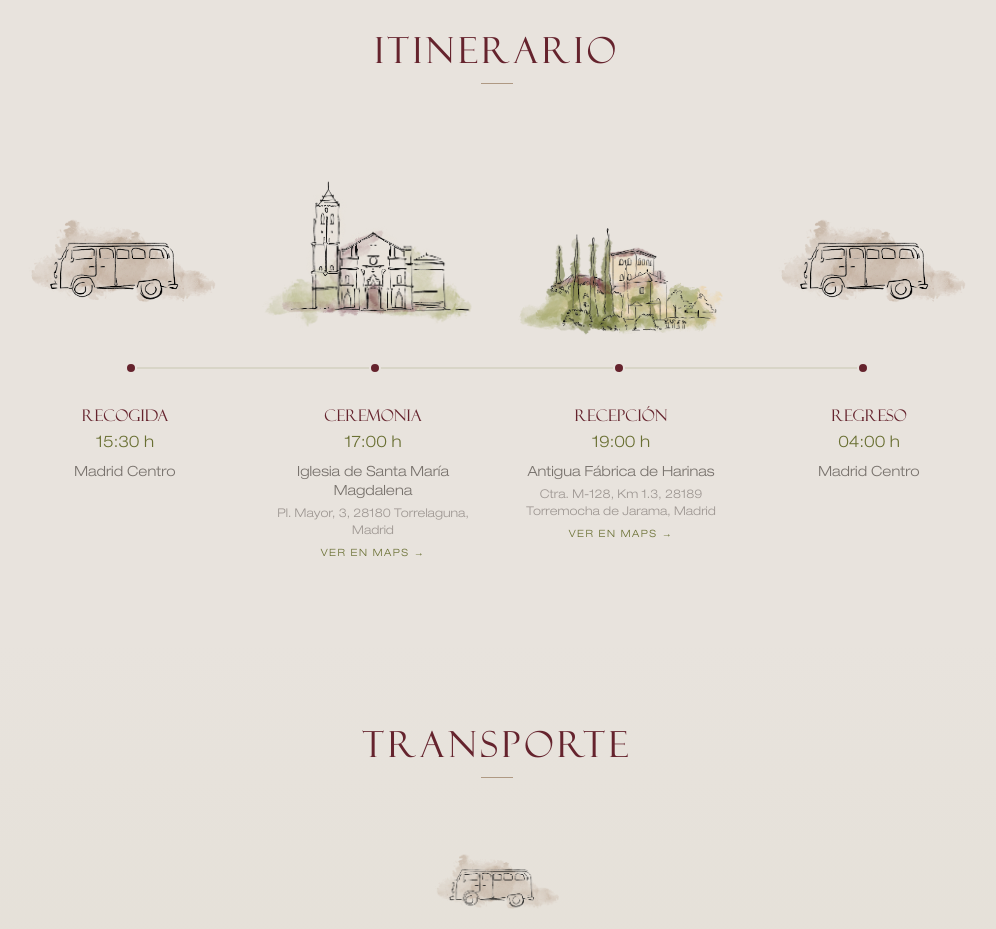
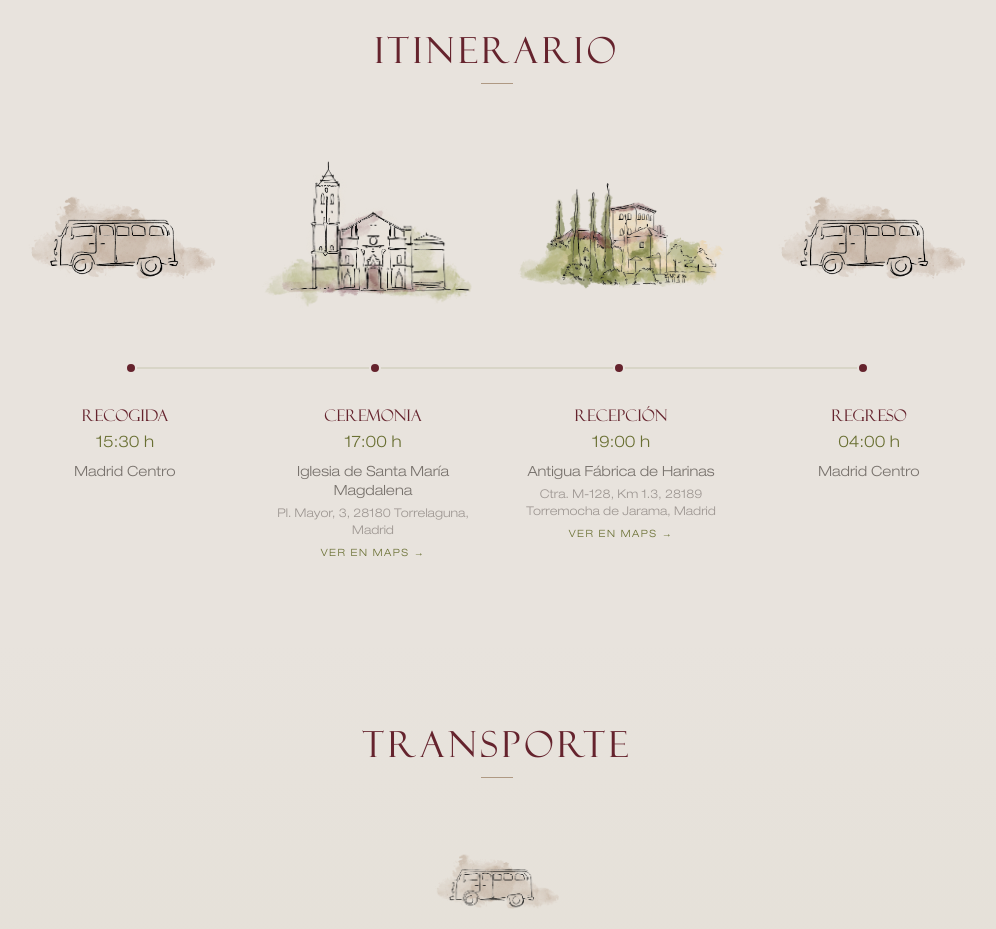
Before and after one commit to Archie1702nf/daniela-nelson-wedding, a Next.js app: page / in a window 1280 px wide. Shown: the part 920-1849 px from the top of the page, without its empty margins (143-1139 px from the left). Built offline with nearby package versions, Linux system fonts and the light colour scheme.

Commit message:
Fix itinerary image vertical alignment: center instead of bottom
Co-Authored-By: Claude Sonnet 4.6 <noreply@anthropic.com>

```diff
--- a/app/components/CeremonyBanquet.tsx
+++ b/app/components/CeremonyBanquet.tsx
@@ -55,7 +55,7 @@ export default function CeremonyBanquet() {
         {/* Row 1: Illustrations */}
         <div className="grid grid-cols-4 gap-6 mb-4">
           {events.map((event) => (
-            <div key={event.label} className="flex justify-center items-end h-52">
+            <div key={event.label} className="flex justify-center items-center h-52">
               <Image
                 src={event.image}
                 alt={event.imageAlt}
```
